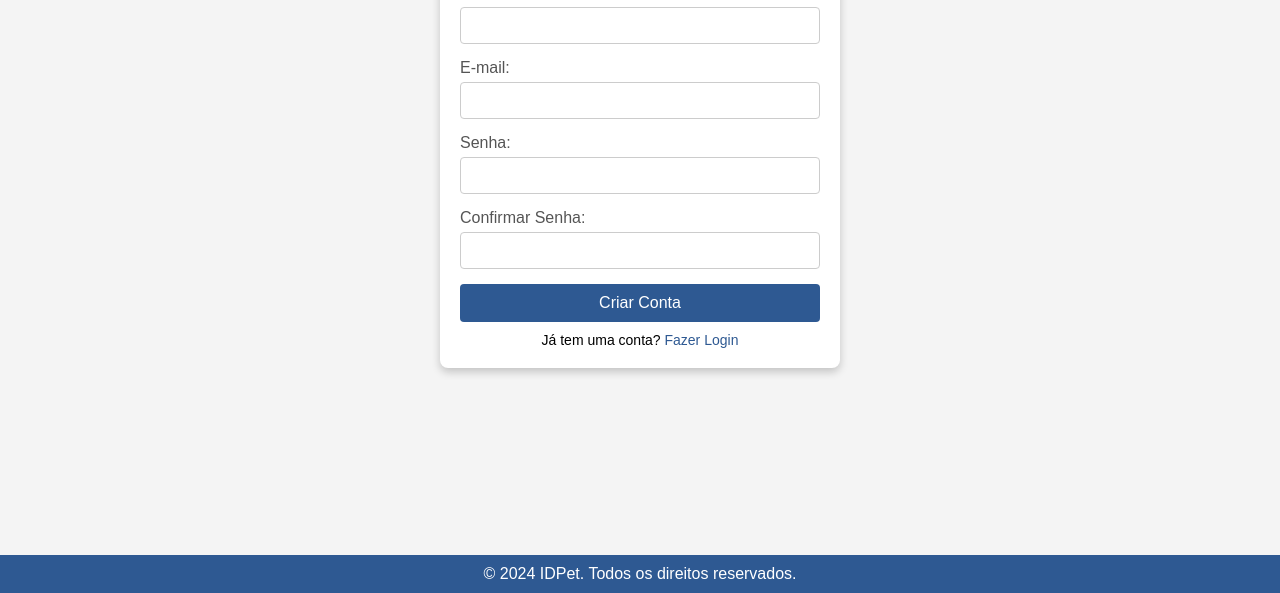
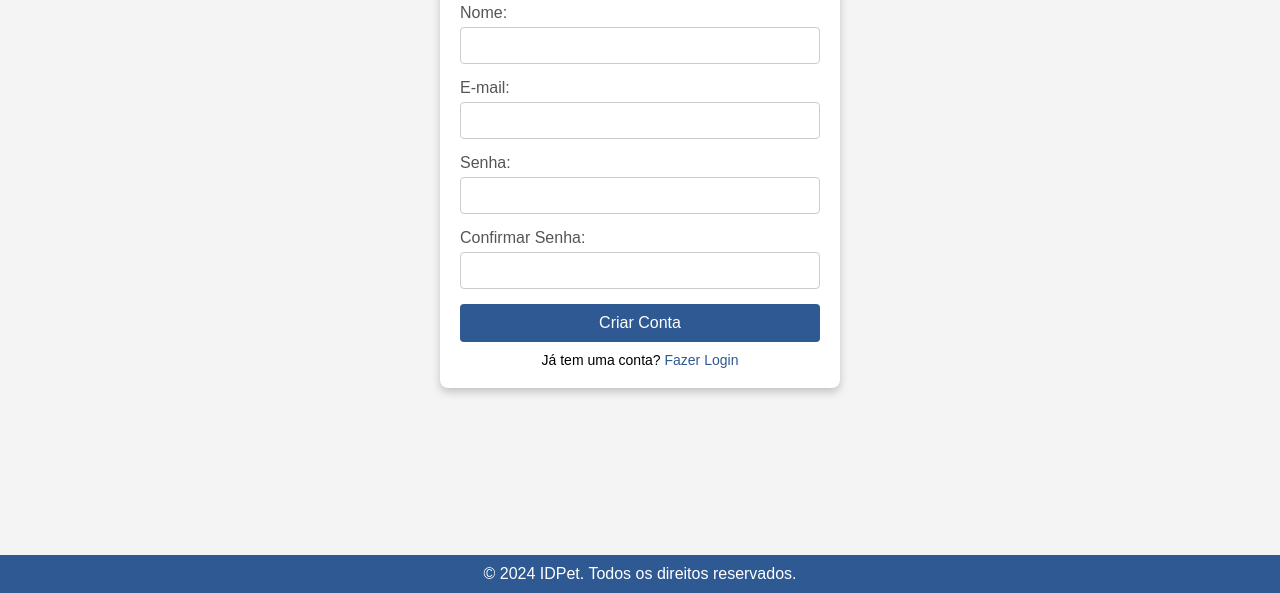
Before and after one commit to fernandaeffting/IDPet, a plain HTML site: page criarconta.html in a window 1280 px wide. Shown: the part 207-800 px from the top of the page. Drawn offline with Linux system fonts and the light colour scheme.

Commit message:
Update criarconta.html

```diff
--- a/criarconta.html
+++ b/criarconta.html
@@ -99,7 +99,7 @@
         box-shadow: 0 4px 8px rgba(0, 0, 0, 0.2);
         width: 100%;
         max-width: 400px;
-        margin-top: 5%;
+        margin: auto;
       }
 
       h1 {
```
